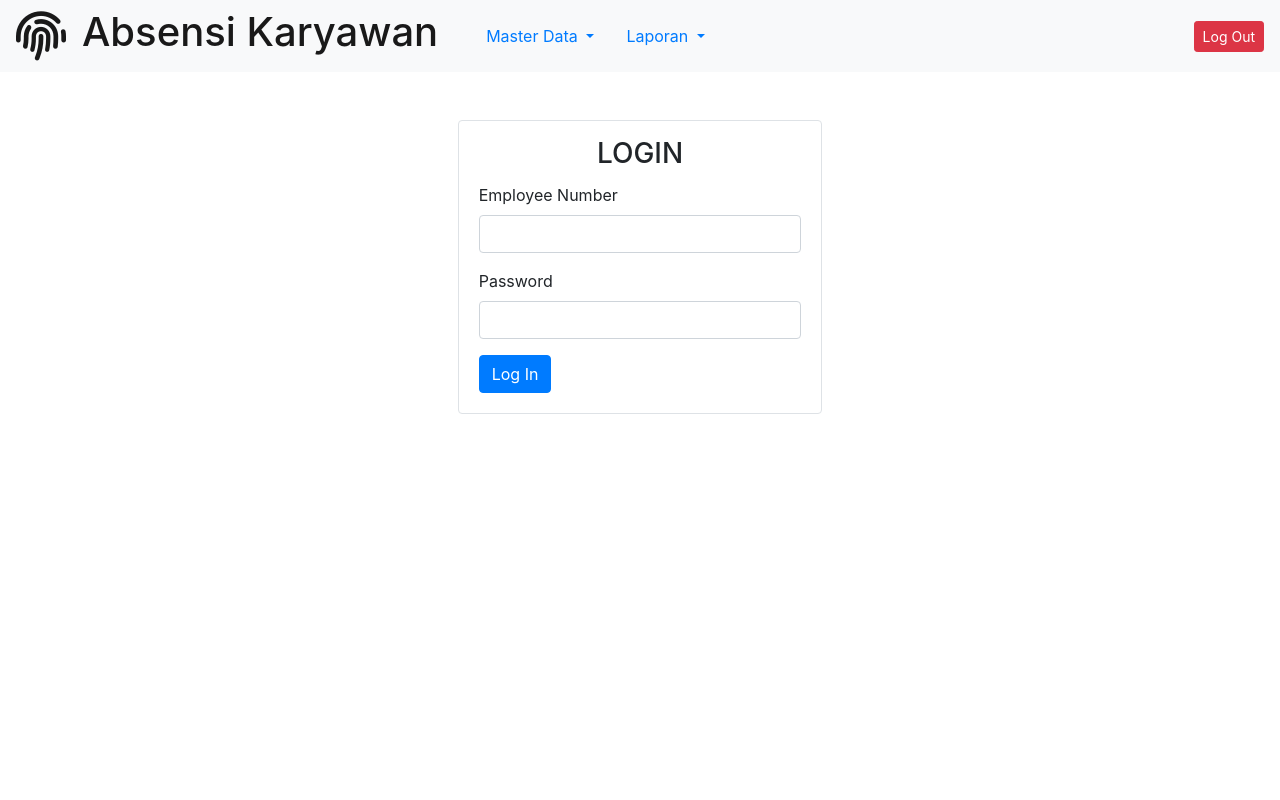
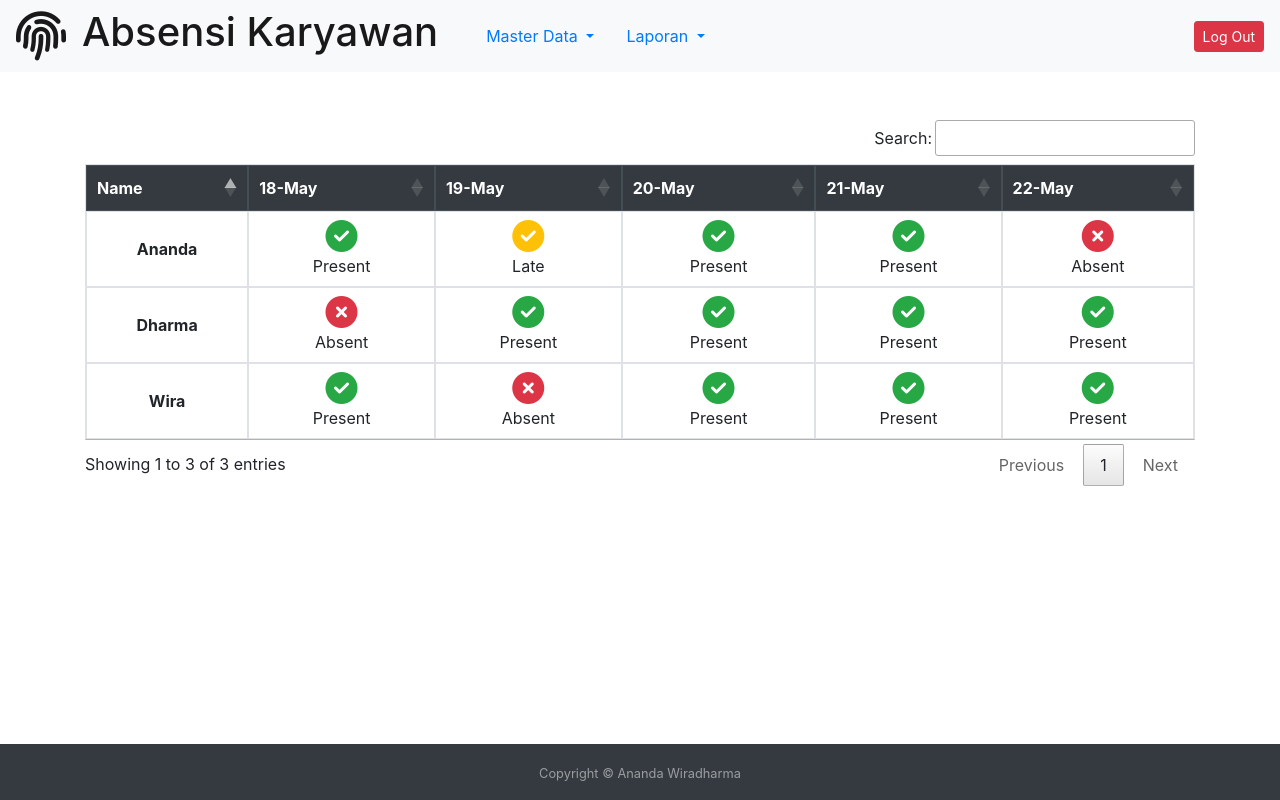
Before and after one commit to anandawira/ProjectWeb, a PHP site: page /index.php?page=weekly_report in a window 1280 px wide. Run offline with PHP 8.4, Linux system fonts and the light colour scheme; some libraries are stand-ins or nearby versions.

Commit message:
add table UI for weekly report

```diff
--- a/index.php
+++ b/index.php
@@ -12,10 +12,11 @@
       src="https://kit.fontawesome.com/5fd5318cab.js"
       crossorigin="anonymous"
     ></script>
-    <link rel="stylesheet" type="text/css" href="https://cdn.datatables.net/v/bs4/dt-1.10.21/b-1.6.2/b-html5-1.6.2/b-print-1.6.2/datatables.min.css"/>
+    <link rel="stylesheet" type="text/css" href="https://cdn.datatables.net/v/bs4/dt-1.10.21/b-1.6.2/b-flash-1.6.2/b-html5-1.6.2/b-print-1.6.2/datatables.min.css"/>
     <script type="text/javascript" src="https://cdnjs.cloudflare.com/ajax/libs/pdfmake/0.1.36/pdfmake.min.js"></script>
     <script type="text/javascript" src="https://cdnjs.cloudflare.com/ajax/libs/pdfmake/0.1.36/vfs_fonts.js"></script>
-    <script type="text/javascript" src="https://cdn.datatables.net/v/bs4/dt-1.10.21/b-1.6.2/b-html5-1.6.2/b-print-1.6.2/datatables.min.js"></script>
+    <script type="text/javascript" src="https://cdn.datatables.net/v/bs4/dt-1.10.21/b-1.6.2/b-flash-1.6.2/b-html5-1.6.2/b-print-1.6.2/datatables.min.js"></script>
+
   </head>
   <?php
     session_start();
@@ -89,6 +90,8 @@
           include 'pages/master_data/shift.php';
         }elseif($page=="login_data"){
           include 'pages/master_data/login_data.php';
+        }elseif($page=="weekly_report"){
+          include 'pages/report/weekly_report.php';
         }else{
           include 'pages/attendance/attendance.php';
         }
--- /dev/null
+++ b/pages/report/weekly_report.php
@@ -0,0 +1,54 @@
+<body>
+    <div class="container mt-5">
+        <table class="table text-center table-bordered">
+            <thead class="thead-dark">
+                <tr>
+                    <th scope="col">Name</th>
+                    <th scope="col">18-May</th>
+                    <th scope="col">19-May</th>
+                    <th scope="col">20-May</th>
+                    <th scope="col">21-May</th>
+                    <th scope="col">22-May</th>
+                </tr>
+            </thead>
+            <tbody>
+                <tr>
+                    <th scope="row" class="align-middle">Ananda</th>
+                    <td class="align-middle"><i class="fas fa-check-circle text-success h2 m-0"></i><br>Present</td>
+                    <td class="align-middle"><i class="fas fa-check-circle text-warning h2 m-0"></i><br>Late</td>
+                    <td class="align-middle"><i class="fas fa-check-circle text-success h2 m-0"></i><br>Present</td>
+                    <td class="align-middle"><i class="fas fa-check-circle text-success h2 m-0"></i><br>Present</td>
+                    <td class="align-middle"><i class="fas fa-times-circle text-danger h2 m-0"></i><br>Absent</td>
+                </tr>
+                <tr>
+                    <th scope="row" class="align-middle">Wira</th>
+                    <td class="align-middle"><i class="fas fa-check-circle text-success h2 m-0"></i><br>Present</td>
+                    <td class="align-middle"><i class="fas fa-times-circle text-danger h2 m-0"></i><br>Absent</td>
+                    <td class="align-middle"><i class="fas fa-check-circle text-success h2 m-0"></i><br>Present</td>
+                    <td class="align-middle"><i class="fas fa-check-circle text-success h2 m-0"></i><br>Present</td>
+                    <td class="align-middle"><i class="fas fa-check-circle text-success h2 m-0"></i><br>Present</td>
+                </tr>
+                <tr>
+                    <th scope="row" class="align-middle">Dharma</th>
+                    <td class="align-middle"><i class="fas fa-times-circle text-danger h2 m-0"></i><br>Absent</td>
+                    <td class="align-middle"><i class="fas fa-check-circle text-success h2 m-0"></i><br>Present</td>
+                    <td class="align-middle"><i class="fas fa-check-circle text-success h2 m-0"></i><br>Present</td>
+                    <td class="align-middle"><i class="fas fa-check-circle text-success h2 m-0"></i><br>Present</td>
+                    <td class="align-middle"><i class="fas fa-check-circle text-success h2 m-0"></i><br>Present</td>
+                </tr>
+            </tbody>
+        </table>
+    </div>
+</body>
+<script>
+    $(document).ready(function() {
+        $('table').DataTable(
+            {
+                dom: 'Bfrtip',
+                buttons:[
+                            'pdf', 'print'
+                        ]
+            }
+        );
+    } );
+</script>
```
